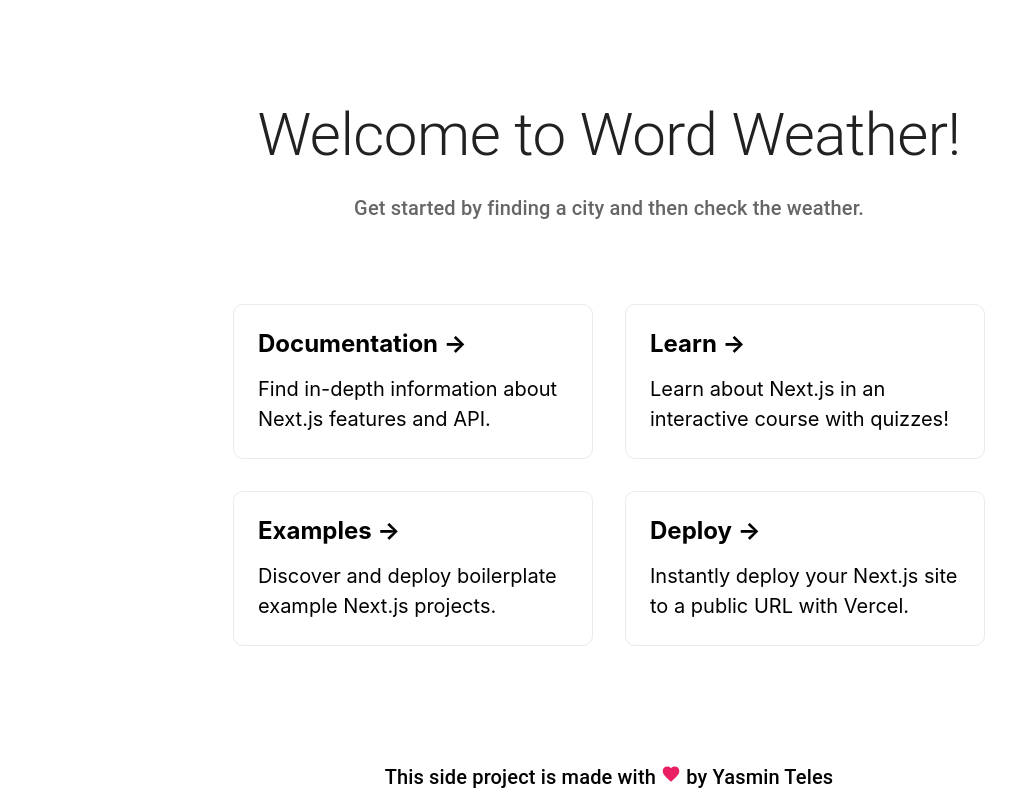
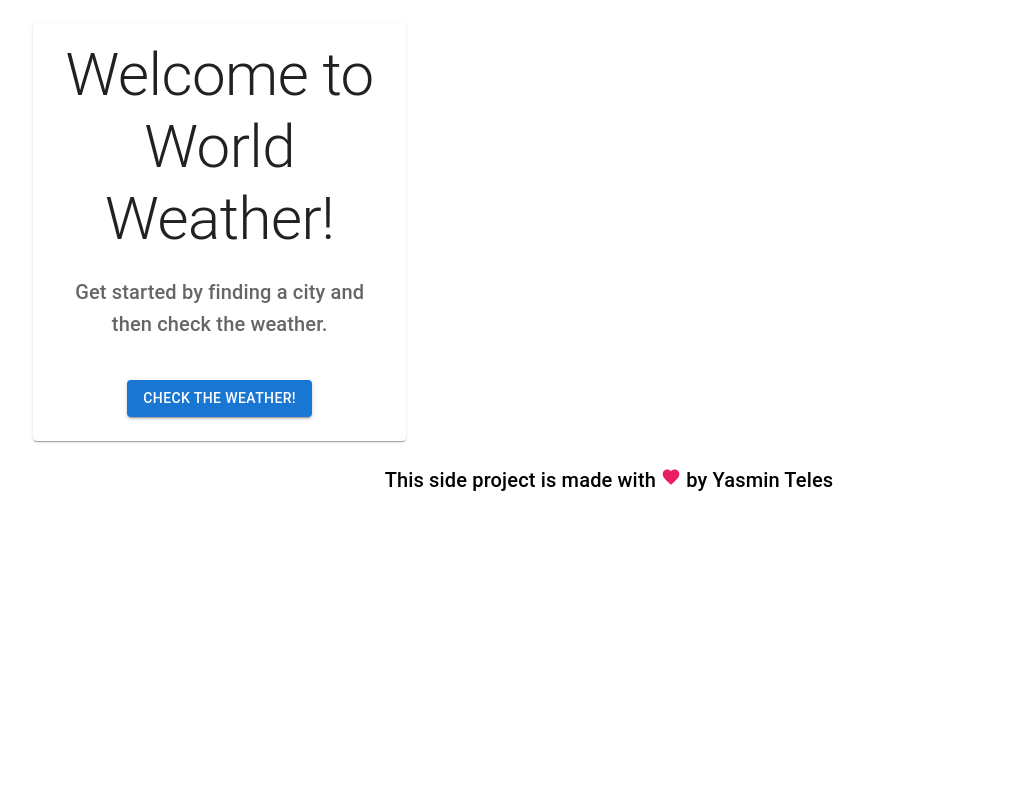
Before and after one commit to YasminTeles/new-word-weather, a Next.js app: page / in a window 1280 px wide. Shown: the whole page, without its empty margins (31-1047 px from the left). Built offline with nearby package versions, Linux system fonts and the light colour scheme.

Commit message:
feat: add pitch project

```diff
--- /dev/null
+++ b/components/Pitch.tsx
@@ -0,0 +1,52 @@
+import Button from "@mui/material/Button"
+import Card from "@mui/material/Card"
+import CardActions from "@mui/material/CardActions"
+import CardContent from "@mui/material/CardContent"
+import Typography from "@mui/material/Typography"
+
+const styles = {
+  card: {
+    padding: "0px 16px 16px"
+  },
+  action: {
+    justifyContent: "center"
+  }
+}
+
+export default function Pitch() {
+  return (
+    <Card
+      sx={styles.card}
+    >
+      <CardContent>
+        <Typography
+          variant="h2"
+          align="center"
+          color="textPrimary"
+          gutterBottom
+          >
+          Welcome to World Weather!
+        </Typography>
+
+        <Typography
+          variant="h6"
+          align="center"
+          color="textSecondary"
+          paragraph
+          >
+          Get started by finding a city and then check the weather.
+        </Typography>
+      </CardContent>
+
+      <CardActions
+        sx={styles.action}
+      >
+        <Button
+          variant="contained"
+        >
+          Check the weather!
+        </Button>
+      </CardActions>
+    </Card>
+  )
+}
--- a/pages/index.module.css
+++ /dev/null
@@ -1,60 +0,0 @@
-.container {
-  min-height: 100vh;
-  padding: 0 0.5rem;
-  display: flex;
-  flex-direction: column;
-  justify-content: center;
-  align-items: center;
-}
-
-.grid {
-  display: flex;
-  align-items: center;
-  justify-content: center;
-  flex-wrap: wrap;
-
-  max-width: 800px;
-  margin-top: 3rem;
-}
-
-.card {
-  margin: 1rem;
-  flex-basis: 45%;
-  padding: 1.5rem;
-  text-align: left;
-  color: inherit;
-  text-decoration: none;
-  border: 1px solid #eaeaea;
-  border-radius: 10px;
-  transition: color 0.15s ease, border-color 0.15s ease;
-}
-
-.card:hover,
-.card:focus,
-.card:active {
-  color: #0070f3;
-  border-color: #0070f3;
-}
-
-.card h3 {
-  margin: 0 0 1rem 0;
-  font-size: 1.5rem;
-}
-
-.card p {
-  margin: 0;
-  font-size: 1.25rem;
-  line-height: 1.5;
-}
-
-.logo {
-  height: 1em;
-  margin-left: 0.5rem;
-}
-
-@media (max-width: 600px) {
-  .grid {
-    width: 100%;
-    flex-direction: column;
-  }
-}
--- a/pages/index.tsx
+++ b/pages/index.tsx
@@ -1,76 +1,49 @@
 import Head from "next/head"
 
+import Container from "@mui/material/Container"
+import Grid from "@mui/material/Grid"
 import Typography from "@mui/material/Typography"
 
 import Author from "../components/Author"
 import HeartIcon from "../components/HeartIcon"
-
-import styles from "@/pages/index.module.css"
+import Pitch from "../components/Pitch"
 
 export default function Home() {
   return (
-    <div className={styles.container}>
+    <>
       <Head>
-        <title>Word Weather</title>
+        <title>World Weather</title>
         <link rel="icon" href="/favicon.ico" />
       </Head>
 
       <main>
-        <Typography
-          variant="h2"
-          align="center"
-          color="textPrimary"
-          gutterBottom
-        >
-          Welcome to Word Weather!
-        </Typography>
-
-        <Typography
-          variant="h6"
-          align="center"
-          color="textSecondary"
-          paragraph
-        >
-          Get started by finding a city and then check the weather.
-        </Typography>
-
-        <div className={styles.grid}>
-          <a href="https://nextjs.org/docs" className={styles.card}>
-            <h3>Documentation &rarr;</h3>
-            <p>Find in-depth information about Next.js features and API.</p>
-          </a>
-
-          <a href="https://nextjs.org/learn" className={styles.card}>
-            <h3>Learn &rarr;</h3>
-            <p>Learn about Next.js in an interactive course with quizzes!</p>
-          </a>
-
-          <a
-            href="https://github.com/vercel/next.js/tree/canary/examples"
-            className={styles.card}
+        <Container maxWidth="lg">
+          <Grid
+            container
+            spacing={2}
+            height="60vh"
+            alignItems="center"
           >
-            <h3>Examples &rarr;</h3>
-            <p>Discover and deploy boilerplate example Next.js projects.</p>
-          </a>
-
-          <a href="https://vercel.com/new" className={styles.card}>
-            <h3>Deploy &rarr;</h3>
-            <p>
-              Instantly deploy your Next.js site to a public URL with Vercel.
-            </p>
-          </a>
-        </div>
+            <Grid
+              item
+              xs={12}
+              md={4}
+            >
+              <Pitch />
+            </Grid>
+          </Grid>
+        </Container>
       </main>
 
       <footer>
         <Typography
-          variant='h6'
-          align='center'
+          variant="h6"
+          align="center"
           gutterBottom
         >
           This side project is made with <HeartIcon /> by <Author />
         </Typography>
       </footer>
-    </div>
+    </>
   )
 }
--- a/styles/global.css
+++ b/styles/global.css
@@ -10,20 +10,11 @@ body {
   box-sizing: border-box;
 }
 
-main {
+/* main {
   padding: 5rem 0;
   flex: 1;
   display: flex;
   flex-direction: column;
-  justify-content: center;
-  align-items: center;
-}
-
-/* footer {
-  width: 100%;
-  height: 100px;
-  border-top: 1px solid #eaeaea;
-  display: flex;
   justify-content: center;
   align-items: center;
 } */
@@ -32,12 +23,3 @@ a {
   color: inherit;
   text-decoration: none;
 }
-
-code {
-  background: #fafafa;
-  border-radius: 5px;
-  padding: 0.75rem;
-  font-size: 1.1rem;
-  font-family: Menlo, Monaco, Lucida Console, Liberation Mono, DejaVu Sans Mono,
-    Bitstream Vera Sans Mono, Courier New, monospace;
-}
```
Also changed, not shown: 2 other files (tests, documents, lock files or other folders).
